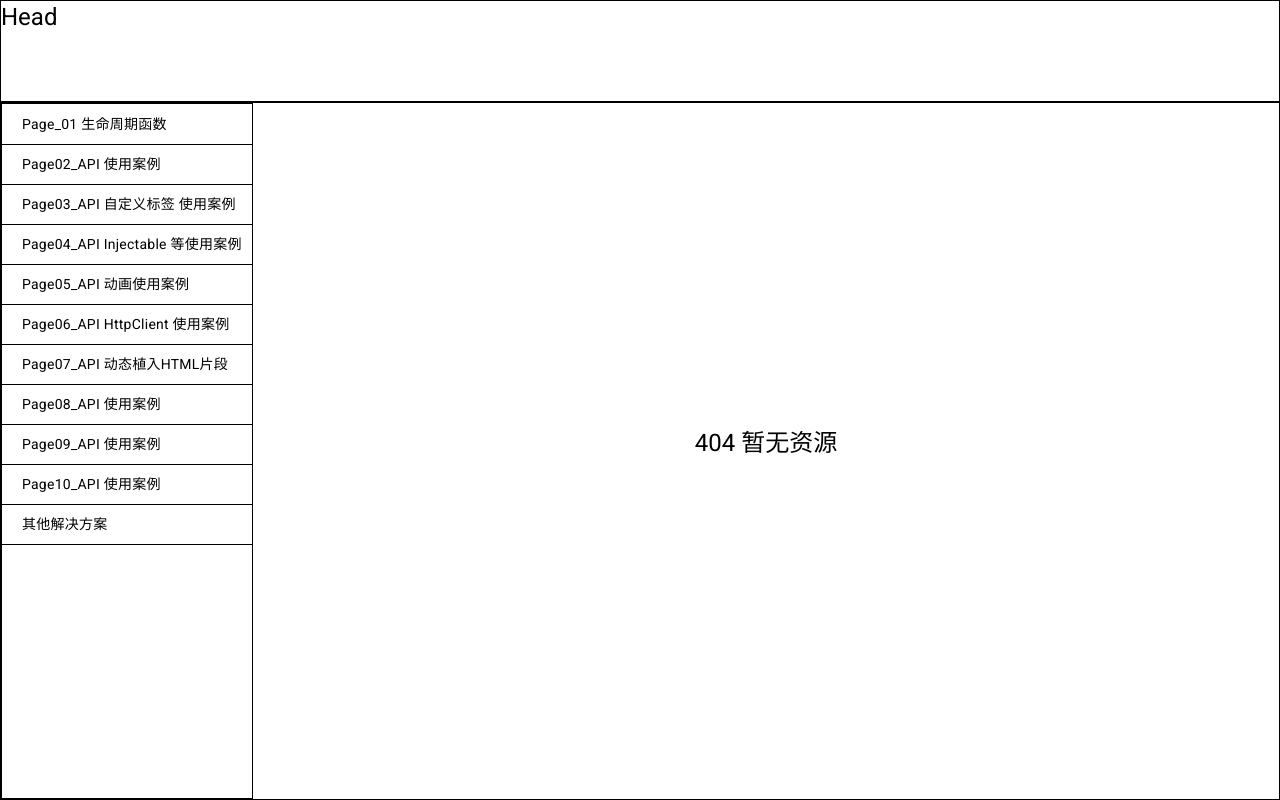
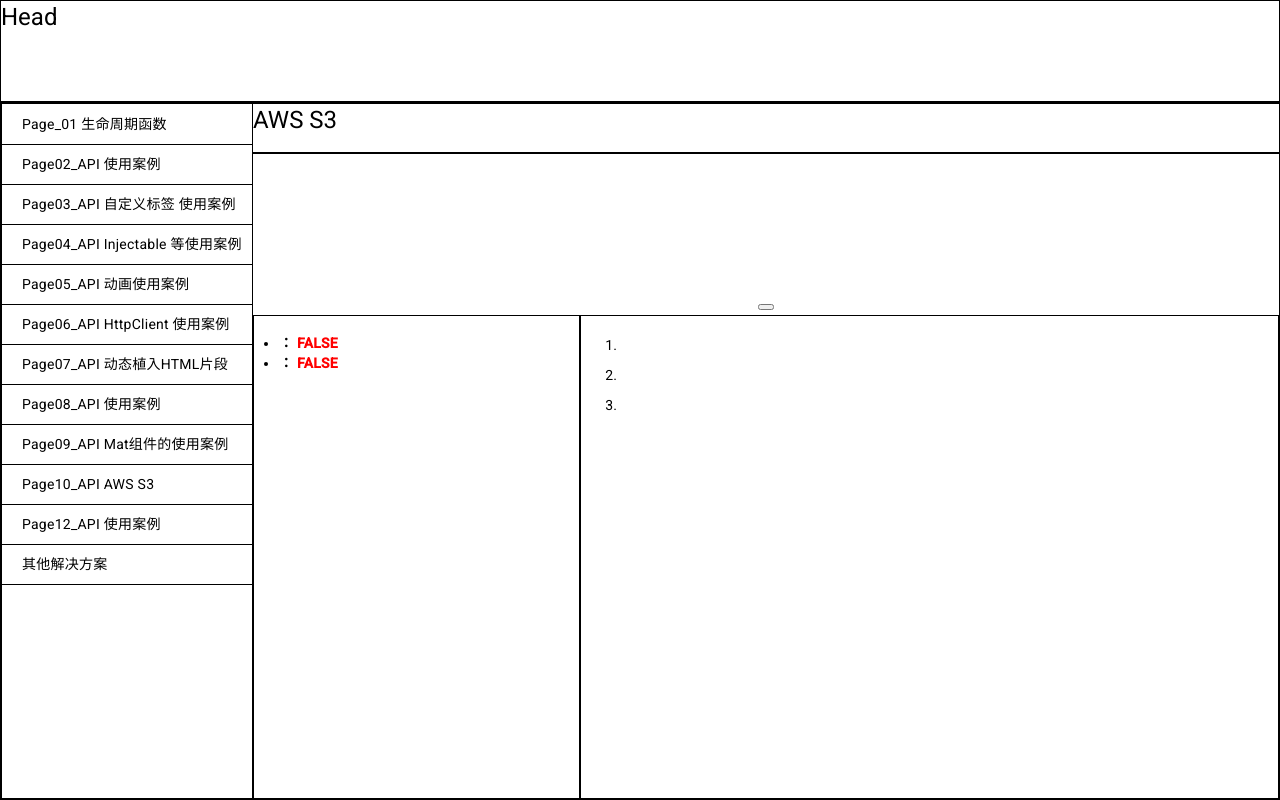
Before and after one commit to longtenglin/angular_study, an Angular app in the folder my-app/: page /home/page10 in a window 1280 px wide. Built offline with nearby package versions, Linux system fonts and the light colour scheme.

Commit message:
@aws-sdk/client-s3

```diff
--- a/my-app/package.json
+++ b/my-app/package.json
@@ -23,6 +23,7 @@
     "@angular/platform-server": "^17.0.0",
     "@angular/router": "^17.0.0",
     "@angular/ssr": "^17.0.8",
+    "@aws-sdk/client-s3": "^3.649.0",
     "express": "^4.18.2",
     "rxjs": "~7.8.0",
     "tslib": "^2.3.0",
--- a/my-app/src/app/app.routes.ts
+++ b/my-app/src/app/app.routes.ts
@@ -11,6 +11,8 @@ import {Page05Component} from "../pages/page05/page05.component";
 import {Page06Component} from "../pages/page06/page06.component";
 import { Page07Component } from "../pages/page07/page07.component";
 import { Page08Component } from "../pages/page08/page08.component";
+import { Page09Component } from "../pages/page09/page09.component";
+import { Page10Component } from "../pages/page10/page10.component";
 
 export const routes: Routes = [
   {
@@ -59,13 +61,18 @@ export const routes: Routes = [
       }
       , {
         path: 'page09'
-        , component: E404Component
-        , title: 'Page09_API 使用案例'
+        , component: Page09Component
+        , title: 'Page09_API Mat组件的使用案例'
       }
       , {
         path: 'page10'
+        , component: Page10Component
+        , title: 'Page10_API AWS S3'
+      }
+      , {
+        path: 'page12'
         , component: E404Component
-        , title: 'Page10_API 使用案例'
+        , title: 'Page12_API 使用案例'
       }
       , {
         path: 'page11'
--- a/my-app/src/pages/page08/page08.component.html
+++ b/my-app/src/pages/page08/page08.component.html
@@ -1,12 +1,13 @@
-<mat-tree [dataSource]="dataSource" [treeControl]="treeControl">
+<mat-tree [dataSource]="dataSource" [treeControl]="treeControl" class="example-tree">
   <!-- This is the tree node template for leaf nodes -->
-  <mat-tree-node *matTreeNodeDef="let node" matTreeNodePadding>
-    <!-- use a disabled button to provide padding for tree leaf -->
-    <button mat-icon-button disabled></button>
+  <!-- There is inline padding applied to this node using styles.
+    This padding value depends on the mat-icon-button width. -->
+  <mat-tree-node *matTreeNodeDef="let node" matTreeNodeToggle>
     {{node.name}}
   </mat-tree-node>
   <!-- This is the tree node template for expandable nodes -->
-  <mat-tree-node *matTreeNodeDef="let node;when: hasChild" matTreeNodePadding>
+  <mat-nested-tree-node *matTreeNodeDef="let node; when: hasChild">
+    <div class="mat-tree-node">
       <button mat-icon-button matTreeNodeToggle
               [attr.aria-label]="'Toggle ' + node.name">
         <mat-icon class="mat-icon-rtl-mirror">
@@ -14,5 +15,12 @@
         </mat-icon>
       </button>
       {{node.name}}
-  </mat-tree-node>
+    </div>
+    <!-- There is inline padding applied to this div using styles.
+        This padding value depends on the mat-icon-button width.  -->
+    <div [class.example-tree-invisible]="!treeControl.isExpanded(node)"
+         role="group">
+      <ng-container matTreeNodeOutlet></ng-container>
+    </div>
+  </mat-nested-tree-node>
 </mat-tree>
--- a/my-app/src/pages/page08/page08.component.scss
+++ b/my-app/src/pages/page08/page08.component.scss
@@ -0,0 +1,26 @@
+.example-tree-invisible {
+  display: none;
+}
+
+.example-tree ul,
+.example-tree li {
+  margin-top: 0;
+  margin-bottom: 0;
+  list-style-type: none;
+}
+
+/*
+ * This padding sets alignment of the nested nodes.
+ */
+.example-tree .mat-nested-tree-node div[role=group] {
+  padding-left: 40px;
+}
+
+/*
+ * Padding for leaf nodes.
+ * Leaf nodes need to have padding so as to align with other non-leaf nodes
+ * under the same parent.
+ */
+.example-tree div[role=group] > .mat-tree-node {
+  padding-left: 40px;
+}
--- a/my-app/src/pages/page08/page08.component.ts
+++ b/my-app/src/pages/page08/page08.component.ts
@@ -1,17 +1,25 @@
 import {Component, HostBinding} from "@angular/core";
 import {NgForOf, NgIf} from "@angular/common";
 import {
+  MatNestedTreeNode,
   MatTree,
   MatTreeFlatDataSource,
-  MatTreeFlattener,
+  MatTreeFlattener, MatTreeNestedDataSource,
   MatTreeNode,
-  MatTreeNodeDef,
+  MatTreeNodeDef, MatTreeNodeOutlet,
   MatTreeNodePadding, MatTreeNodeToggle
 } from "@angular/material/tree";
 import { MatIcon } from "@angular/material/icon";
 import { MatIconButton } from "@angular/material/button";
-import { FlatTreeControl } from "@angular/cdk/tree";
+import { FlatTreeControl, NestedTreeControl } from "@angular/cdk/tree";
 
+/**
+ * Food data with nested structure.
+ * Each node has a name and an optional list of children.
+ *
+ * 具有嵌套结构的食物数据。每个节点都有一个名称和一个可选的子节点列表。
+ *
+ */
 interface FoodNode {
   name: string;
   children?: FoodNode[];
@@ -20,44 +28,29 @@ interface FoodNode {
 const TREE_DATA: FoodNode[] = [
   {
     name: 'Fruit',
-    children: [
-      {name: 'Apple'},
-      {name: 'Banana'},
-      {name: 'Fruit loops'},
-    ]
-  }, {
+    children: [{name: 'Apple'}, {name: 'Banana'}, {name: 'Fruit loops'}],
+  },
+  {
     name: 'Vegetables',
     children: [
       {
         name: 'Green',
-        children: [
-          {name: 'Broccoli'},
-          {name: 'Brussels sprouts'},
-        ]
-      }, {
+        children: [{name: 'Broccoli'}, {name: 'Brussels sprouts'}],
+      },
+      {
         name: 'Orange',
-        children: [
-          {name: 'Pumpkins'},
-          {name: 'Carrots'},
-        ]
+        children: [{name: 'Pumpkins'}, {name: 'Carrots'}],
       },
-    ]
+    ],
   },
 ];
-
-/** Flat node with expandable and level information */
-interface ExampleFlatNode {
-  expandable: boolean;
-  name: string;
-  level: number;
-}
 
 @Component({
   selector: 'app-page08'
   , standalone: true
   , templateUrl: 'page08.component.html'
   ,
-  imports: [NgForOf, NgIf, MatTree, MatTreeNode, MatTreeNodeDef, MatIcon, MatIconButton, MatTreeNodePadding, MatTreeNodeToggle]
+  imports: [NgForOf, NgIf, MatTree, MatTreeNode, MatTreeNodeDef, MatIcon, MatIconButton, MatTreeNodePadding, MatTreeNodeToggle, MatNestedTreeNode, MatTreeNodeOutlet]
   , styleUrl: 'page08.component.scss'
 })
 
@@ -66,28 +59,22 @@ export class Page08Component {
   @HostBinding('class')
   classes: string = 'app-page-flex app-page-flex-1'
 
-  private _transformer = (node: FoodNode, level: number) => {
-    return {
-      expandable: !!node.children && node.children.length > 0,
-      name: node.name,
-      level: level,
-    };
+  treeControl = new NestedTreeControl<FoodNode>(node => node.children);
+  dataSource = new MatTreeNestedDataSource<FoodNode>();
+
+  constructor() {
+
   }
 
-  treeControl = new FlatTreeControl<ExampleFlatNode>(
-    node => node.level, node => node.expandable);
-
-  treeFlattener = new MatTreeFlattener(
-    this._transformer,
-      node => node.level,
-      node => node.expandable,
-      node => node.children);
-
-  dataSource = new MatTreeFlatDataSource(this.treeControl, this.treeFlattener);
-
-  constructor() {
-    this.dataSource.data = TREE_DATA;
+  ngOnInit() {
+    this.getTreeDataApi()
   }
 
-  hasChild = (_: number, node: ExampleFlatNode) => node.expandable;
+  hasChild = (_: number, node: FoodNode) => !!node.children && node.children.length > 0;
+
+  getTreeDataApi() {
+    setTimeout(() => {
+      this.dataSource.data = TREE_DATA
+    }, 3000)
+  }
 }
--- /dev/null
+++ b/my-app/src/pages/page09/page09.component.html
@@ -0,0 +1,48 @@
+<main [class]="['zn-page-container', 'zn-flex1']">
+  <div [class]="['zn-div-title']">
+    <h1>Mat 组件的相关使用案例</h1>
+  </div>
+  <div [class]="['zn-div-show']">
+	  <div class="zn-09-select">
+		  <select>
+			  <option>1111</option>
+			  <option>2222</option>
+			  <option disabled>3333</option>
+			  <option>4444</option>
+		  </select>
+	  </div>
+  </div>
+  <div [class]="['zn-div-text']">
+    <label>添加一个文本框:</label>
+    <button>addInputBox</button>
+  </div>
+  <div [class]="['zn-content', 'zn-flex1']">
+    <ul [class]="['zn-ul-list']">
+      <li *ngFor="let apiInfo of apiList">
+        <span [class]="['name']">{{apiInfo.name}}</span>：
+        <span [class]="[apiInfo.success ? 'success' : 'fail']">{{apiInfo.success.toString().toUpperCase()}}</span>
+      </li>
+    </ul>
+    <div [class]="['zn-div-console', 'zn-flex-1']">
+      <ol>
+        <li>
+          <span class="zn-summarize-title">动态植入HTML:</span>
+          <span class="zn-summarize-success">innerHTML: 将被植入的HTML代码定义于 ts 文件中，使用函数的方式在渲染时植入到相关元素中</span>
+          <span class="zn-summarize-fail"></span>
+        </li>
+        <li>
+          <span class="zn-summarize-title"></span>
+          <span class="zn-summarize-success"></span>
+          <span class="zn-summarize-fail"></span>
+        </li>
+        <li>
+
+        </li>
+      </ol>
+    </div>
+  </div>
+</main>
+
+<ng-template #znCusTemplate>
+
+</ng-template>
--- /dev/null
+++ b/my-app/src/pages/page09/page09.component.scss
@@ -0,0 +1,68 @@
+.app-page{
+  flex: 1;
+}
+
+.zn-page-container{
+  .zn-div-title {
+    border-top: 1px solid black;
+    border-bottom: 2px solid black;
+  }
+
+  .zn-div-show {
+    height: 150px;
+    display: flex;
+    .zn-tab {
+      width: 100px;
+      display: flex;
+      align-items: center;
+      justify-content: center;
+      border: 1px solid black;
+    }
+    .zn-tab2 {
+      width: 300px;
+      border: 1px solid black;
+      flex-direction: column;
+    }
+  }
+
+  .zn-div-text {
+    display: flex;
+    justify-content: center;
+    label {
+      padding-top: 2px;
+      line-height: 30px;
+    }
+    .zn-input-text {
+      width: 300px;
+      height: 30px;
+    }
+  }
+
+  .zn-content {
+    flex: 1;
+    display: flex;
+    flex-direction: row;
+    padding-top: 5px;
+    ul {
+      margin: 0;
+      padding: 17px 0 0 25px;
+    }
+    .zn-ul-list {
+      width: 300px;
+      border: 1px solid black;
+      font-weight: bold;
+      .success {
+        color: green;
+      }
+      .fail {
+        color: red;
+      }
+    }
+    .zn-div-console {
+      flex: 1;
+      border: 1px solid black;
+      overflow: scroll;
+      line-height: 30px;
+    }
+  }
+}
--- /dev/null
+++ b/my-app/src/pages/page09/page09.component.ts
@@ -0,0 +1,38 @@
+import {Component, HostBinding} from "@angular/core";
+import {API_LIST_TYPE} from "../../app/app.type";
+import {NgForOf, NgIf} from "@angular/common";
+import { MatSelect } from "@angular/material/select";
+
+@Component({
+  selector: 'app-page09'
+  , standalone: true
+  , templateUrl: "page09.component.html"
+  , imports: [NgForOf, NgIf, MatSelect]
+  , styleUrls: ["page09.component.scss"]
+})
+
+export class Page09Component {
+
+  @HostBinding('class')
+  classes: string = 'app-page-flex app-page-flex-1'
+
+  apiList: API_LIST_TYPE[] = API_LIST
+  infoStr: string = '假装这是一个由父组件传入的数据，或者从DB总取得的数据'
+
+  addInputBox() {
+    return ('<div class="zn-bg-red zn-show-height">'+ this.infoStr + '</div>')
+  }
+}
+
+const API_LIST: API_LIST_TYPE[] = [
+  {
+    name: "@Injectable(providedIn?)"
+    , success: false
+    , description: "标记性元数据，表示一个类可以由 Injector 进行创建。"
+  }
+  , {
+    name: "@NgModule()"
+    , success: false
+    , description: "把一个类标记为 NgModule，并提供配置元数据。"
+  }
+]
--- /dev/null
+++ b/my-app/src/pages/page10/page10.component.html
@@ -0,0 +1,41 @@
+<main [class]="['zn-page-container', 'zn-flex1']">
+  <div [class]="['zn-div-title']">
+    <h1>AWS S3</h1>
+  </div>
+  <div [class]="['zn-div-show']">
+
+  </div>
+  <div [class]="['zn-div-text']">
+    <label></label>
+    <button></button>
+  </div>
+  <div [class]="['zn-content', 'zn-flex1']">
+    <ul [class]="['zn-ul-list']">
+      <li *ngFor="let apiInfo of apiList">
+        <span [class]="['name']">{{apiInfo.name}}</span>：
+        <span [class]="[apiInfo.success ? 'success' : 'fail']">{{apiInfo.success.toString().toUpperCase()}}</span>
+      </li>
+    </ul>
+    <div [class]="['zn-div-console', 'zn-flex-1']">
+      <ol>
+        <li>
+          <span class="zn-summarize-title"></span>
+          <span class="zn-summarize-success"></span>
+          <span class="zn-summarize-fail"></span>
+        </li>
+        <li>
+          <span class="zn-summarize-title"></span>
+          <span class="zn-summarize-success"></span>
+          <span class="zn-summarize-fail"></span>
+        </li>
+        <li>
+
+        </li>
+      </ol>
+    </div>
+  </div>
+</main>
+
+<ng-template #znCusTemplate>
+
+</ng-template>
--- /dev/null
+++ b/my-app/src/pages/page10/page10.component.scss
@@ -0,0 +1,68 @@
+.app-page{
+  flex: 1;
+}
+
+.zn-page-container{
+  .zn-div-title {
+    border-top: 1px solid black;
+    border-bottom: 2px solid black;
+  }
+
+  .zn-div-show {
+    height: 150px;
+    display: flex;
+    .zn-tab {
+      width: 100px;
+      display: flex;
+      align-items: center;
+      justify-content: center;
+      border: 1px solid black;
+    }
+    .zn-tab2 {
+      width: 300px;
+      border: 1px solid black;
+      flex-direction: column;
+    }
+  }
+
+  .zn-div-text {
+    display: flex;
+    justify-content: center;
+    label {
+      padding-top: 2px;
+      line-height: 30px;
+    }
+    .zn-input-text {
+      width: 300px;
+      height: 30px;
+    }
+  }
+
+  .zn-content {
+    flex: 1;
+    display: flex;
+    flex-direction: row;
+    padding-top: 5px;
+    ul {
+      margin: 0;
+      padding: 17px 0 0 25px;
+    }
+    .zn-ul-list {
+      width: 300px;
+      border: 1px solid black;
+      font-weight: bold;
+      .success {
+        color: green;
+      }
+      .fail {
+        color: red;
+      }
+    }
+    .zn-div-console {
+      flex: 1;
+      border: 1px solid black;
+      overflow: scroll;
+      line-height: 30px;
+    }
+  }
+}
--- /dev/null
+++ b/my-app/src/pages/page10/page10.component.ts
@@ -0,0 +1,37 @@
+import {Component, HostBinding} from "@angular/core";
+import {API_LIST_TYPE} from "../../app/app.type";
+import {NgForOf, NgIf} from "@angular/common";
+import { MatSelect } from "@angular/material/select";
+
+@Component({
+  selector: 'app-page-10'
+  , standalone: true
+  , templateUrl: "page10.component.html"
+  , imports: [NgForOf, NgIf, MatSelect]
+  , styleUrls: ["page10.component.scss"]
+})
+
+export class Page10Component {
+
+  @HostBinding('class')
+  classes: string = 'app-page-flex app-page-flex-1'
+
+  apiList: API_LIST_TYPE[] = API_LIST
+
+  createBucket() {
+
+  }
+}
+
+const API_LIST: API_LIST_TYPE[] = [
+  {
+    name: ""
+    , success: false
+    , description: ""
+  }
+  , {
+    name: ""
+    , success: false
+    , description: ""
+  }
+]
```
Also changed, not shown: 1 other file (tests, documents, lock files or other folders). Lines whose indentation alone changed are shown as unchanged.
